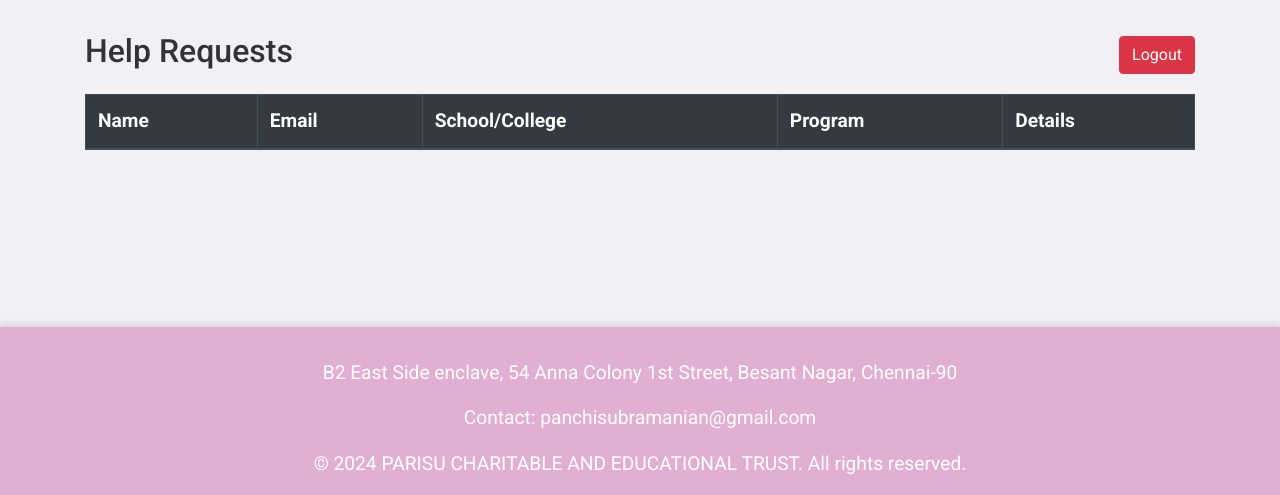
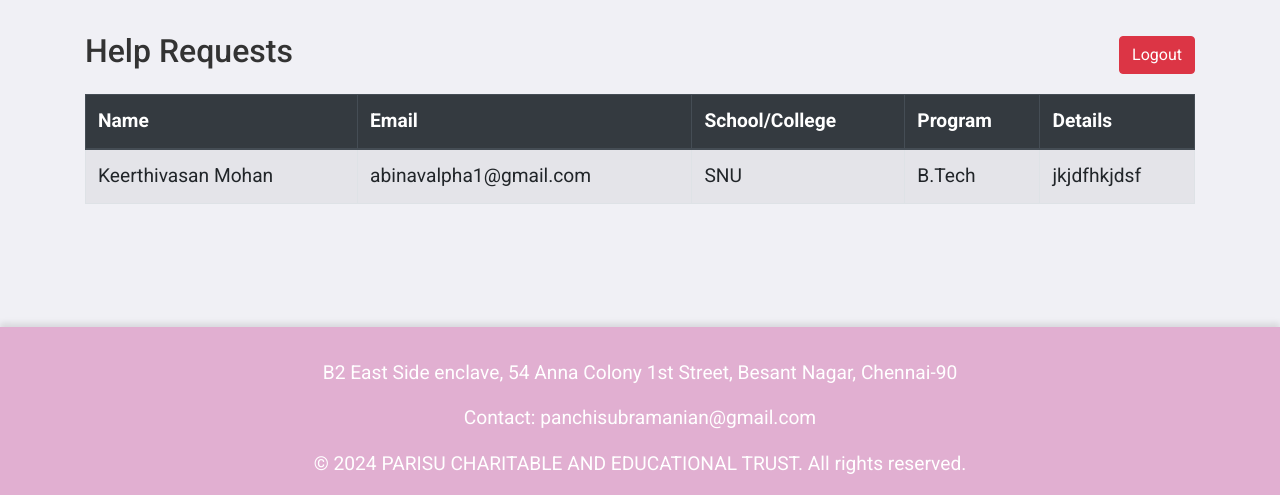
Before and after one commit to LILTIMOTHY64/Trust-Website, a Flask app: page /requests in a window 1280 px wide. Shown: the part 305-800 px from the top of the page. Run offline with Flask 3, Linux system fonts and the light colour scheme; lists and menus that the app fills with data are empty; some libraries are stand-ins or nearby versions.

Commit message:
Correction in Requests

```diff
--- a/requests.csv
+++ b/requests.csv
@@ -1 +1,2 @@
 id,name,email,school,program,details
+1,Keerthivasan Mohan,abinavalpha1@gmail.com,SNU,B.Tech,jkjdfhkjdsf
--- a/templates/requests.html
+++ b/templates/requests.html
@@ -23,7 +23,7 @@
             <tr>
                 <td>{{ request['name'] }}</td>
                 <td>{{ request['email'] }}</td>
-                <td>{{request['school/college']}}</td>
+                <td>{{request['school']}}</td>
                 <td>{{ request['program'] }}</td>
                 <td>{{ request['details'] }}</td>
             </tr>
```
